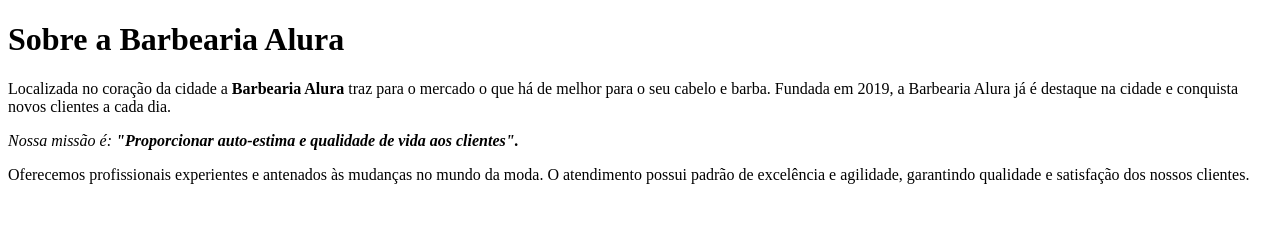
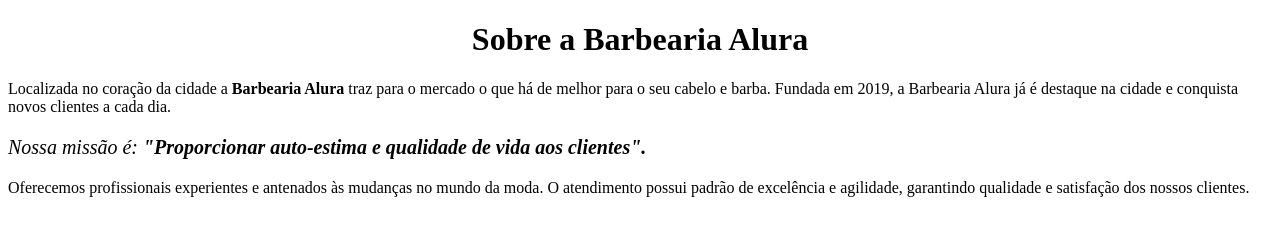
Before and after one commit to boanergesavila/Curso_Alura_HTML5_CSS3_Parte_1, a plain HTML site: page index.html in a window 1280 px wide. Drawn offline with Linux system fonts and the light colour scheme.

Commit message:
Separando a folha de estilo em arquivo especifico e aplicando esse estilo na página html.

```diff
--- a/index.html
+++ b/index.html
@@ -3,13 +3,14 @@
     <head>
         <meta charset="UTF-8">
         <title>Barbearia Alura</title>
+        <link rel="stylesheet" href="style.css">
     </head>
     <body>
-        <h1>Sobre a Barbearia Alura</h1>
+        <h1 style="text-align: center;">Sobre a Barbearia Alura</h1>
 
         <p>Localizada no coração da cidade a <strong>Barbearia Alura</strong> traz para o mercado o que há de melhor para o seu cabelo e barba. Fundada em 2019, a Barbearia Alura já é destaque na cidade e conquista novos clientes a cada dia.</p>
 
-        <p><em>Nossa missão é: <strong>"Proporcionar auto-estima e qualidade de vida aos clientes".</strong></em></p>
+        <p style="font-size: 20px"><em>Nossa missão é: <strong>"Proporcionar auto-estima e qualidade de vida aos clientes".</strong></em></p>
 
         <p>Oferecemos profissionais experientes e antenados às mudanças no mundo da moda. O atendimento possui padrão de excelência e agilidade, garantindo qualidade e satisfação dos nossos clientes.</p>
     </body>
```
